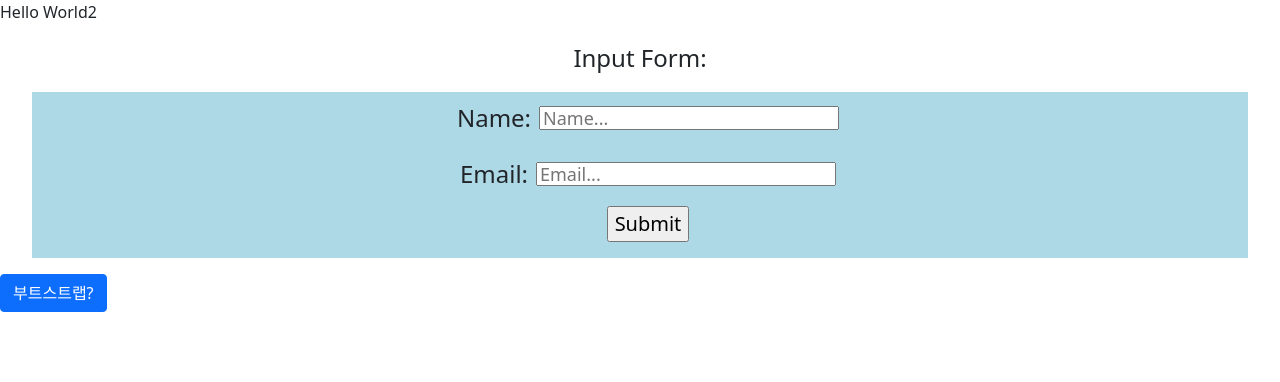
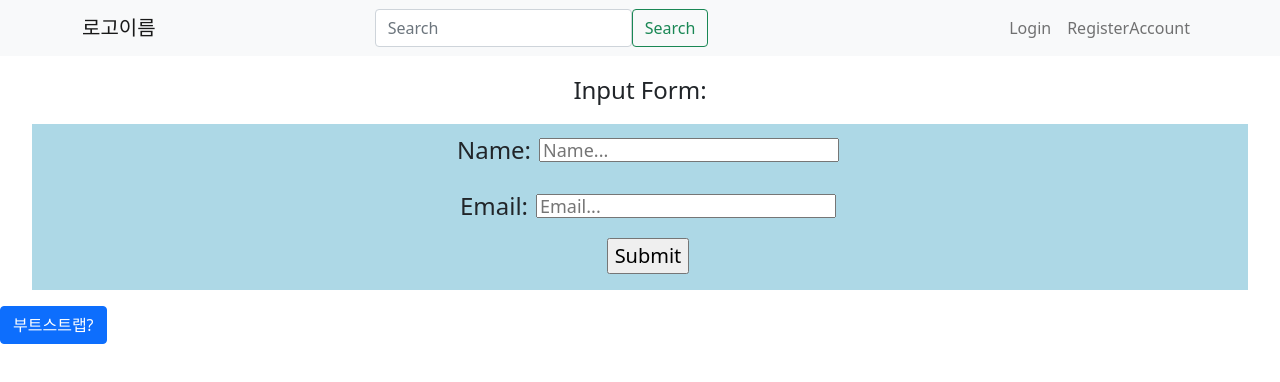
Before and after one commit to ddl06024/X_TWICE_FrontEnd, a React app: page / in a window 1280 px wide. Shown: the top 382 px of the page. Built offline with nearby package versions, Linux system fonts and the light colour scheme.

Commit message:
헤더 추가(세세한건 추후 수정예정

```diff
--- a/src/App.tsx
+++ b/src/App.tsx
@@ -1,11 +1,12 @@
 import React from "react";
+import Header from "./components/Header";
 import HelloWorld from "./components/HelloWorld";
 import RenderForm from "./components/RenderForm";
 
 const App: React.FC<{}> = () => {
   return (
     <>
-      <HelloWorld />
+      <Header />
       <RenderForm />
     </>
   );
--- /dev/null
+++ b/src/components/Header.tsx
@@ -0,0 +1,37 @@
+import React from "react";
+import { Button, Col, Container, Form, FormControl, Nav, Navbar, NavDropdown } from "react-bootstrap";
+//d
+const Header: React.FC<{}> = () => {
+    return (
+        <Navbar collapseOnSelect expand="lg" bg="light" variant="light">
+            <Container>
+                <Col><Navbar.Brand href="#home">로고이름</Navbar.Brand></Col>
+                <Navbar.Toggle aria-controls="responsive-navbar-nav" />
+                <Navbar.Collapse id="responsive-navbar-nav">
+                <Col ><Nav className="me-auto">
+                    <Form className="d-flex">
+                        <FormControl
+                            type="search"
+                            placeholder="Search"
+                            className="mr-2"
+                            aria-label="Search"
+                        />
+                        <Button variant="outline-success">Search</Button>
+                    </Form>
+                    </Nav>
+                    </Col>
+
+                    <Nav>
+                    <Nav.Link href="#Login">Login</Nav.Link>
+                    <Nav.Link eventKey={2} href="#RegisterAccount">
+                        RegisterAccount
+                    </Nav.Link>
+                    </Nav>
+
+                </Navbar.Collapse>
+            </Container>
+        </Navbar>
+    );
+};
+
+export default Header;
```
Also changed, not shown: package.json (+4 -3 lines), 1 other file (tests, documents, lock files or other folders).
